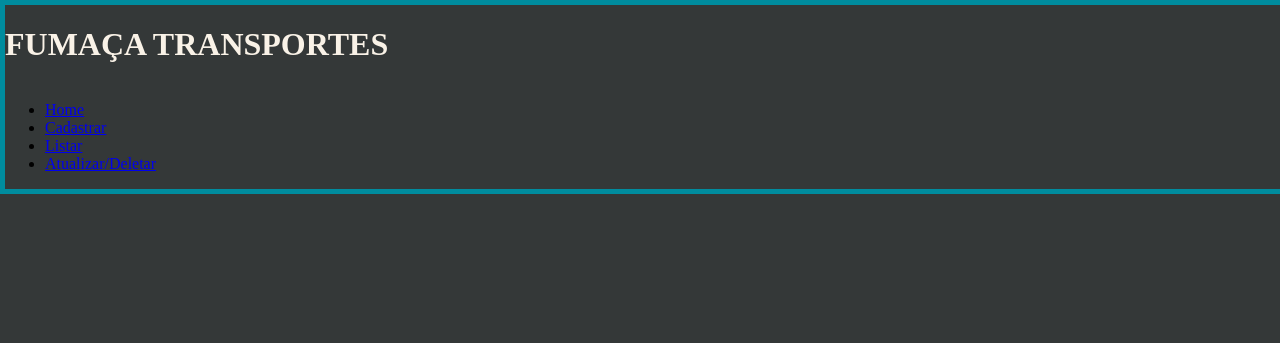
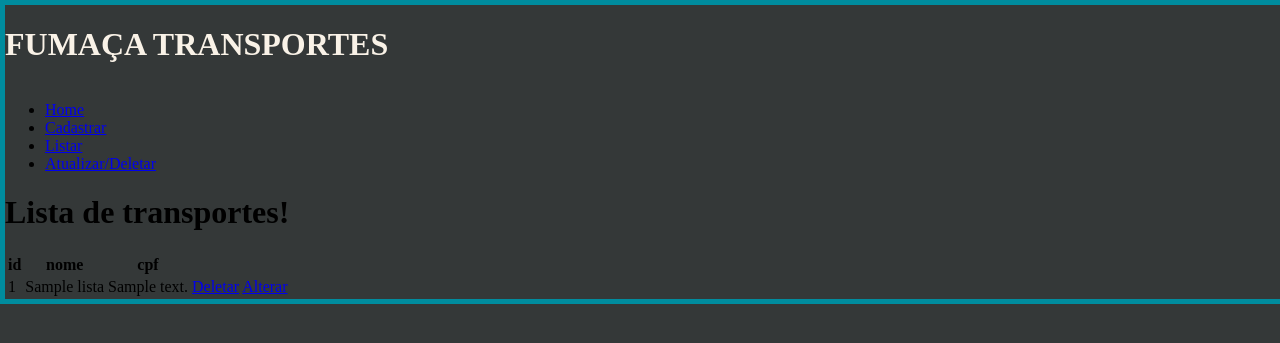
Before and after one commit to titodeluchi/Projeto, a Python web app: template Trabalho/templates/listar.html in a window 1280 px wide. Shown: the top 343 px of the page. Run offline with Jinja, Linux system fonts and the light colour scheme; the template is opened without the code that fills it: most values are stand-ins (such as "Sample title", 1, 10 or a date in 2020).

Commit message:
jonathan 17/10

```diff
--- a/Trabalho/main.py
+++ b/Trabalho/main.py
@@ -3,7 +3,7 @@ from pessoa import Pessoa
 from tipo_transporte import Transporte
 from destino import Destino
 from distancia import Distancia
-from valor import Valor
+from valor import Valores
 import MySQLdb
 
 ####################         ########   PESSOA    ################   ####################
--- a/Trabalho/static/css.css
+++ b/Trabalho/static/css.css
@@ -1,3 +1,5 @@
+@media only screen and (max-device-width: 900px){
+}
 body{
     width: 100%;
     height: 100%;
--- a/Trabalho/templates/listar.html
+++ b/Trabalho/templates/listar.html
@@ -2,7 +2,38 @@
 
 {% block index %}
 
+<h1>Lista de transportes!</h1>
+
+<table>
+    <thead>
+        <tr>
+            <th>id</th>
+            <th>nome</th>
+            <th>cpf</th>
+            <th></th>
+        </tr>
+    </thead>
+    <tbody>
+        {% for i in lista %}
+
+            <tr>
+                <td>{{i.id}}</td>
+                <td>{{i.nome}}</td>
+                <td>{{i.descricao}}</td>
+                <td>
+                    <a href="/produto/delete?id={{i.id}}">Deletar</a>
+                    <a href="/produto/alterar?id={{i.id}}">Alterar</a>
+                </td>
+
+            </tr>
+        {% endfor %}
+
+    </tbody>
 
 
 
+
+</table>
+
+
 {% endblock %}
```
Also changed, not shown: Trabalho/templates/cadastrar.html (+6 -9 lines).
